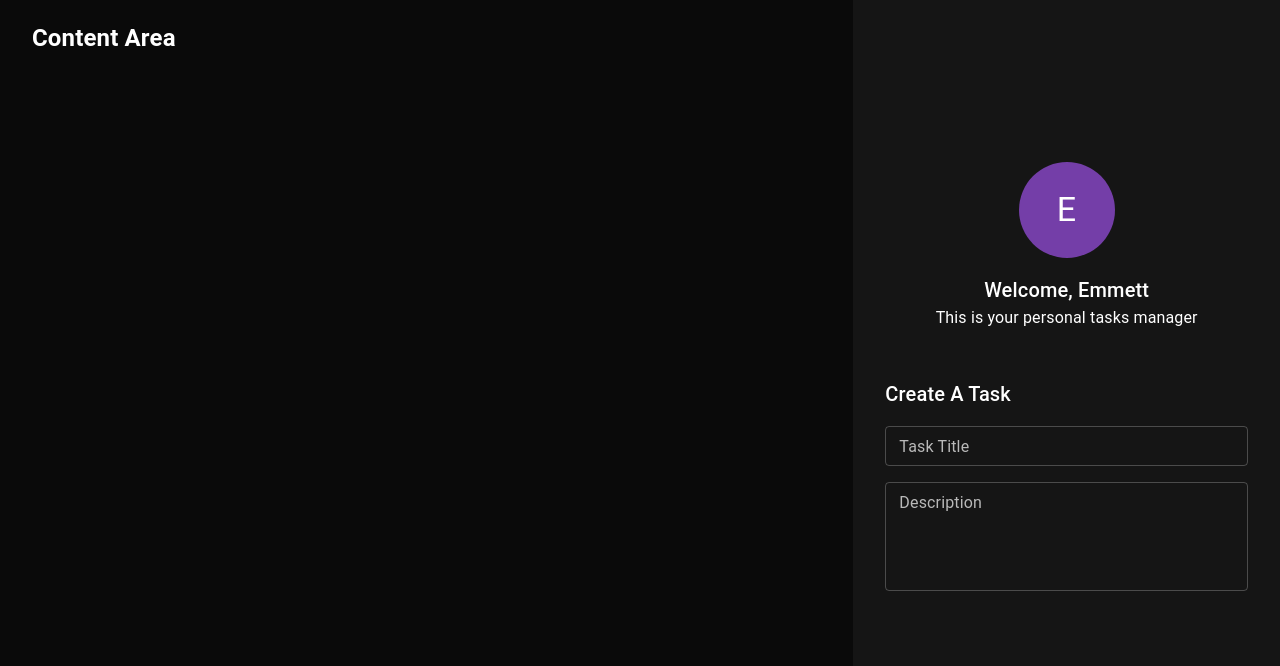
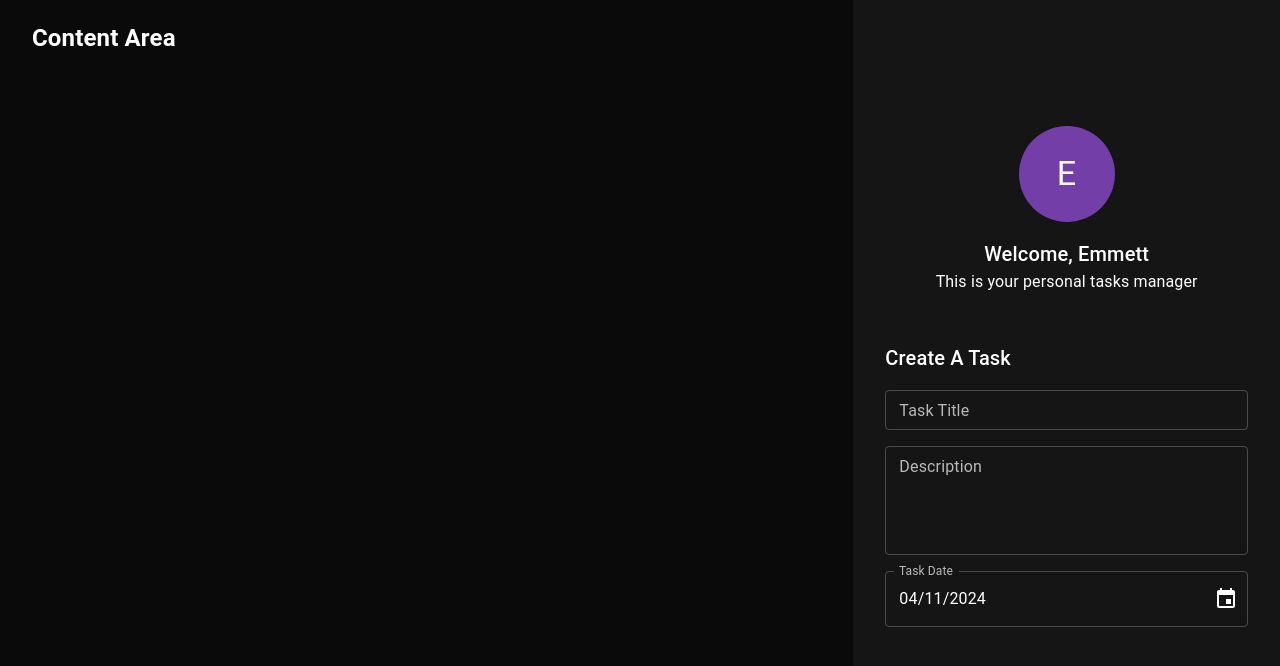
Before and after one commit to ollyhite/todo_typescript, a React (Create React App) app: page / in a window 1280 px wide. Shown: the top 666 px of the page. Built offline with nearby package versions, Linux system fonts and the light colour scheme.

Commit message:
add DateInput and make interface DataField

```diff
--- a/package.json
+++ b/package.json
@@ -6,6 +6,7 @@
     "@emotion/react": "^11.11.4",
     "@emotion/styled": "^11.11.5",
     "@mui/material": "^5.15.15",
+    "@mui/x-date-pickers": "^7.1.1",
     "@testing-library/jest-dom": "^5.17.0",
     "@testing-library/react": "^13.4.0",
     "@testing-library/user-event": "^13.5.0",
@@ -13,6 +14,7 @@
     "@types/node": "^16.18.96",
     "@types/react": "^18.2.75",
     "@types/react-dom": "^18.2.24",
+    "date-fns": "^3.6.0",
     "eslint-import-resolver-typescript": "^3.6.1",
     "eslint-plugin-import": "^2.29.1",
     "prop-types": "^15.8.1",
--- /dev/null
+++ b/src/components/createTaskForm/_taskDateField.tsx
@@ -0,0 +1,40 @@
+import React, { FC, ReactElement, useState } from "react";
+import PropTypes from "prop-types";
+import { AdapterDateFns } from "@mui/x-date-pickers/AdapterDateFnsV3";
+import { DesktopDatePicker } from "@mui/x-date-pickers/DesktopDatePicker";
+import { LocalizationProvider } from "@mui/x-date-pickers/LocalizationProvider";
+// import { TextField } from "@mui/material";
+import { IDateField } from "./interfaces/IDateField";
+
+export const TaskDateField: FC<IDateField> = (props): ReactElement => {
+  const {
+    value = new Date(),
+    disabled = false,
+    onChange = (date) => {
+      console.log("TaskDate", date);
+    },
+  } = props;
+  //   const [date, setDate] = useState<Date | null>(null);
+
+  return (
+    <LocalizationProvider dateAdapter={AdapterDateFns}>
+      <DesktopDatePicker
+        label="Task Date"
+        // inputFormat="dd/MM/yyyy"
+        format="MM/dd/yyyy"
+        value={value}
+        disabled={disabled}
+        // onChange={(newValue) => setDate(newValue)}
+        onChange={onChange}
+        // renderInput={(params: any) => <TextField {...params} />}
+        slotProps={{ textField: { variant: "outlined" } }}
+      />
+    </LocalizationProvider>
+  );
+};
+
+TaskDateField.propTypes = {
+  onChange: PropTypes.func,
+  disabled: PropTypes.bool,
+  value: PropTypes.instanceOf(Date),
+};
--- a/src/components/createTaskForm/createTaskForm.tsx
+++ b/src/components/createTaskForm/createTaskForm.tsx
@@ -2,6 +2,7 @@ import { Box, Typography, Stack } from "@mui/material";
 import React, { FC, ReactElement } from "react";
 import { TaskDescriptionField } from "./_taskDescriptionField";
 import { TaskTitleField } from "./_taskTitleField";
+import { TaskDateField } from "./_taskDateField";
 
 export const CreateTaskForm: FC = (props): ReactElement => {
   return (
@@ -20,8 +21,8 @@ export const CreateTaskForm: FC = (props): ReactElement => {
       <Stack sx={{ width: "100%" }} spacing={2}>
         <TaskTitleField />
         <TaskDescriptionField />
+        <TaskDateField />
       </Stack>
-
       {/*Task Date*/}
       {/*Task Status*/}
       {/*Task Priority*/}
--- /dev/null
+++ b/src/components/createTaskForm/interfaces/IDateField.ts
@@ -0,0 +1,6 @@
+import { IDisabled } from "./IDisabled";
+
+export interface IDateField extends IDisabled {
+  value?: Date | null;
+  onChange?: (date: Date | null) => void;
+}
```
Also changed, not shown: 1 other file (tests, documents, lock files or other folders).
